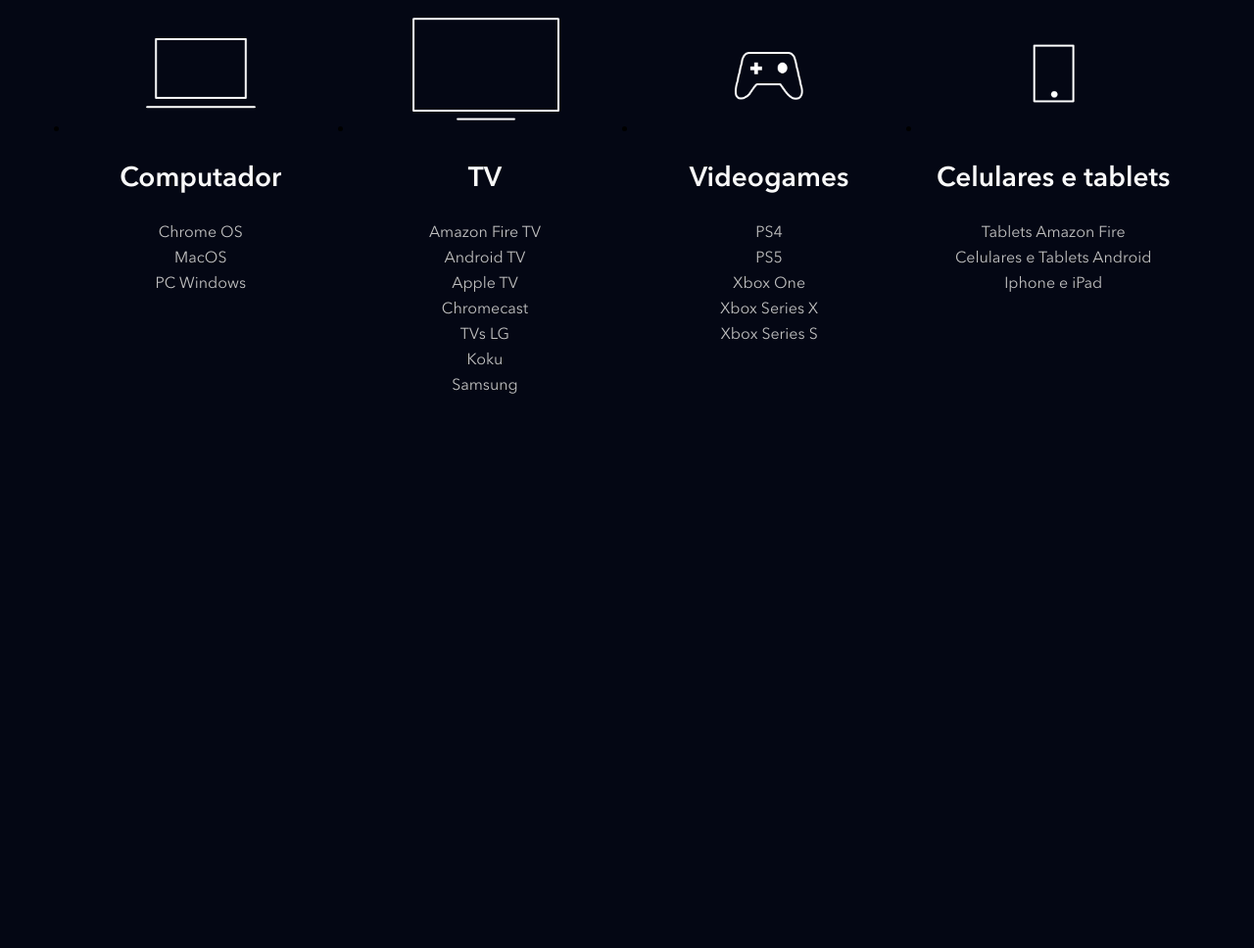
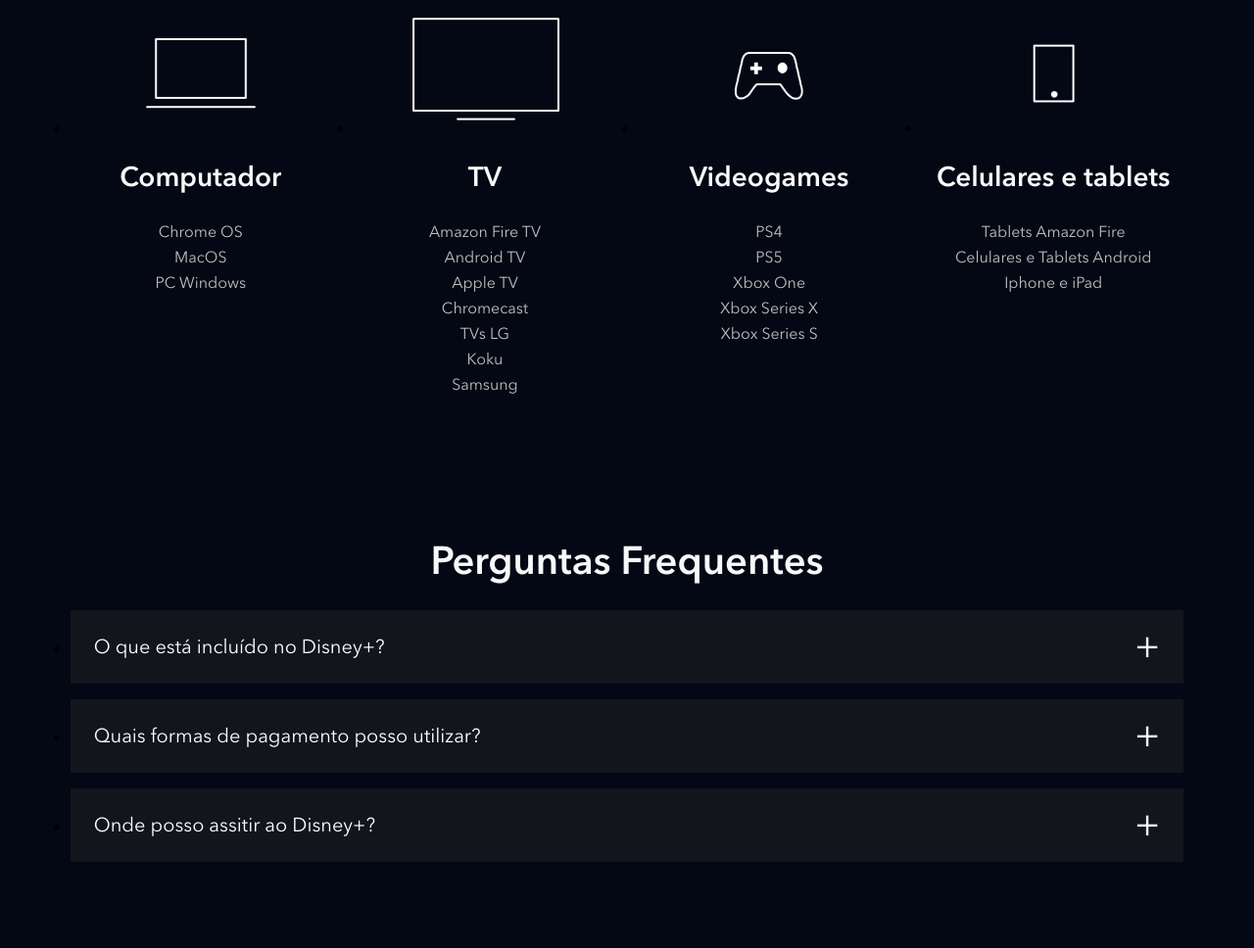
Before and after one commit to Tronaluz/clone_disneyplus, a website: page index.html in a window 1280 px wide. Shown: the part 3913-4881 px from the top of the page at 98% size. Before the commit the page ends 4390 px from the top, so only its background shows below. Drawn offline with nearby package versions, Linux system fonts and the light colour scheme; files that its build step writes are made by us from their sources; files whose address does not match are found by name.

```diff
--- a/index.html
+++ b/index.html
@@ -213,6 +213,55 @@
             </li>
         </ul>
     </section>
+    <section class="faq">
+        <h2 class="title">Perguntas Frequentes</h2>
+        <ul class="faq__questions">
+            <li class="faq__questions__item">
+                <div class="faq__questions__item__question" data-faq-question>
+                    O que está incluído no Disney+?
+                </div>
+                <div class="faq__questions__item__answer text--big">
+                    Benefícios de assinar o Disney+
+                    <ul class="faq__questions__item__answer text--big text--subItem">
+                        <li>
+                            Estreias de filmes, séries originais e clássicos da Disney, Pixar, Marvel, Star Wars,
+                            National Geographic e Star.
+                        </li>
+                        <li>
+                            Os torneios mais importantes do mundo e programas da ESPN ao vivo.
+                        </li>
+                        <li>
+                            Até quatro telas ao mesmo tempo com o Disney+ Premium, e até duas com o Disney+ Padrão.
+                        </li>
+                        <li>
+                            Downloads, criação de perfis e controle parental para personalizar a experiência por idade,
+                            de acordo com o seu plano.
+                        </li>
+                    </ul>
+                </div>
+            </li>
+            <li class="faq__questions__item">
+                <div class="faq__questions__item__question" data-faq-question>
+                    Quais formas de pagamento posso utilizar?
+                </div>
+                <div class="faq__questions__item__answer text--big text--subItem">
+                    Você pode utilizar: cartão de débito, cartão de crédito, PayPal, Mercado Pago, e também empresas
+                    parceiras como Google Play Store, App Store da Apple, Mercado Livre e provedores locais de TV,
+                    telefonia e internet.
+                </div>
+            </li>
+            <li class="faq__questions__item">
+                <div class="faq__questions__item__question" data-faq-question>
+                    Onde posso assitir ao Disney+?
+                </div>
+                <div class="faq__questions__item__answer text--big text--subItem">
+                    O aplicativo do Disney+ está disponível em dispositivos móveis, navegadores, videogames,
+                    decodificadores e smart TVs. Confira a lista completa de dispositivos compatíveis na Central de
+                    Ajuda.
+                </div>
+            </li>
+        </ul>
+    </section>
 
     <script src="./src/main.js"></script>
 </body>
--- a/src/main.js
+++ b/src/main.js
@@ -1,5 +1,6 @@
 document.addEventListener('DOMContentLoaded', function () {
     const buttons = document.querySelectorAll('[data-tab-button]');
+    const questions = document.querySelectorAll('[data-faq-question]');
 
     for (let i = 0; i < buttons.length; i++) {
         buttons[i].addEventListener('click', function (botao) {
@@ -11,7 +12,19 @@
             botao.target.classList.add('shows__tabs__button--is-active');
         })
     }
+
+    for (let i = 0; i < questions.length; i++) {
+        questions[i].addEventListener('click', abreOuFechaResposta);
+    }
 })
+
+function abreOuFechaResposta(elemento) {
+    const classe = 'faq__questions__item--is-open';
+    const elementoPai = elemento.target.parentNode;
+
+
+    elementoPai.classList.toggle(classe)
+}
 
 function escondeTodasAbas() {
     const tabsContainer = document.querySelectorAll('[data-tab-id]');
--- /dev/null
+++ b/src/styles/_faq.scss
@@ -0,0 +1,55 @@
+.faq {
+    padding: 5.6vw;
+
+    h2 {
+        text-align: center;
+        margin-bottom: 24px;
+    }
+
+    &__questions {
+        &__item {
+            background-color: #13151d;
+            margin-bottom: 16px;
+
+            &__question {
+                color: #fff;
+                font-size: 20px;
+                padding: 24px;
+                display: block;
+                cursor: pointer;
+                position: relative;
+
+                &::after {
+                    content: '+';
+                    position: absolute;
+                    top: 0;
+                    right: 24px;
+                    height: 100%;
+                    display: flex;
+                    align-items: center;
+                    font-size: 40px;
+                }
+            }
+
+            &__answer {
+                height: 0;
+                overflow: hidden;
+                padding: 0 24px;
+                transition: height, .5s ease;
+            }
+
+            &--is-open {
+                .faq__questions__item__question::after {
+                    content: '-';
+                }
+
+                .faq__questions__item__answer {
+                    height: auto;
+                    padding-bottom: 24px;
+                    transition: height, .5s ease;
+                }
+            }
+
+        }
+    }
+}
--- a/src/styles/main.scss
+++ b/src/styles/main.scss
@@ -3,6 +3,7 @@
 @use 'shows';
 @use 'plans';
 @use 'available-devices';
+@use 'faq';
 
 @font-face {
     font-family: Avenir;
@@ -23,6 +24,14 @@
     box-sizing: border-box;
     font-family: Avenir, sans-serif;
 }
+
+.text--subItem {
+    list-style-type: disc;
+    li {
+      padding-top: 20px;
+      margin-left:40px;
+    }
+  }
 
 
 body {
```
